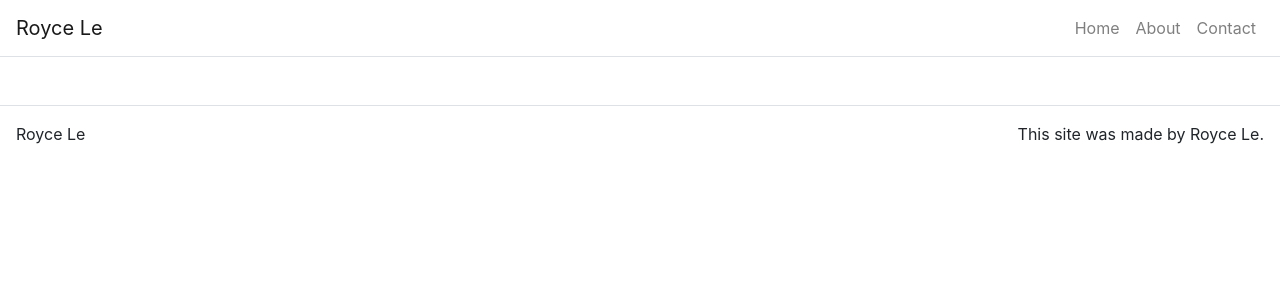
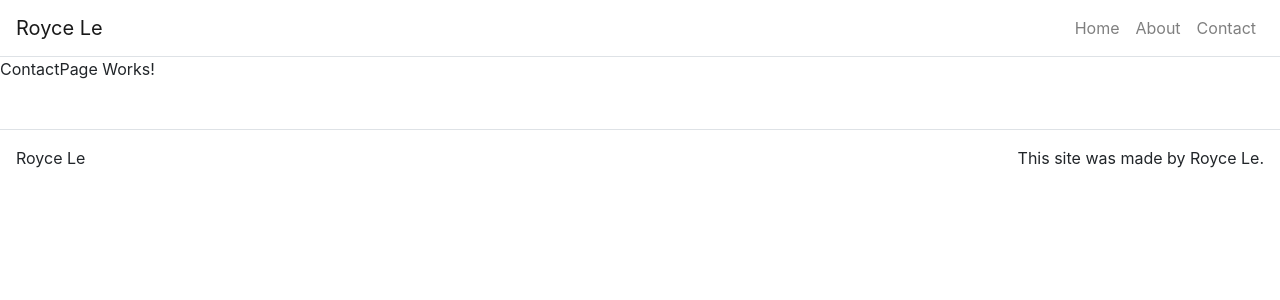
Before and after one commit to roycevanle/Portfolio_4.21.21, a React (Create React App) app: page /contact in a window 1280 px wide. Shown: the top 300 px of the page. Built offline with nearby package versions, Linux system fonts and the light colour scheme.

Commit message:
finished adding routes & component files

```diff
--- a/src/App.js
+++ b/src/App.js
@@ -8,6 +8,9 @@
 
 // Seperate components that i've made
 import Footer from './components/Footer';
+import HomePage from './pages/HomePage';
+import AboutPage from './pages/AboutPage';
+import ContactPage from './pages/ContactPage';
 
 
 class App extends React.Component {
@@ -28,7 +31,7 @@
             about: {
               title: 'About Me'
             },
-            Contact: {
+            contact: {
               title: 'Let\'s Talk'
             }
         }
@@ -50,9 +53,16 @@
                     <Link className="nav-link" to="/">Home</Link>
                     <Link className="nav-link" to="/about">About</Link>
                     <Link className="nav-link" to="/contact">Contact</Link>
+
                   </Nav>
                 </Navbar.Collapse>
             </Navbar>
+
+              {/* We're saying that when you're at this path, render this component */}
+              {/* the exact keyword is there because if not, then / would be same as /about or /contact */}
+              <Route path="/" exact render={() => <HomePage title={this.state.home.title} subTitle={this.state.home.subTitle} text={this.state.home.text} />} />
+              <Route path="/about" render={() => <AboutPage title={this.state.about.title} />} />
+              <Route path="/contact" render={() => <ContactPage title={this.state.contact.title} />} />
 
             <Footer />
 
--- /dev/null
+++ b/src/pages/AboutPage.js
@@ -0,0 +1,9 @@
+import React from 'react';
+
+function AboutPage(props) {
+    return (
+        <p>AboutPage Works!</p>
+    );
+}
+
+export default AboutPage;
--- /dev/null
+++ b/src/pages/ContactPage.js
@@ -0,0 +1,9 @@
+import React from 'react';
+
+function ContactPage(props) {
+    return (
+        <p>ContactPage Works!</p>
+    );
+}
+
+export default ContactPage;
```
Also changed, not shown: Personal Notes.txt.
